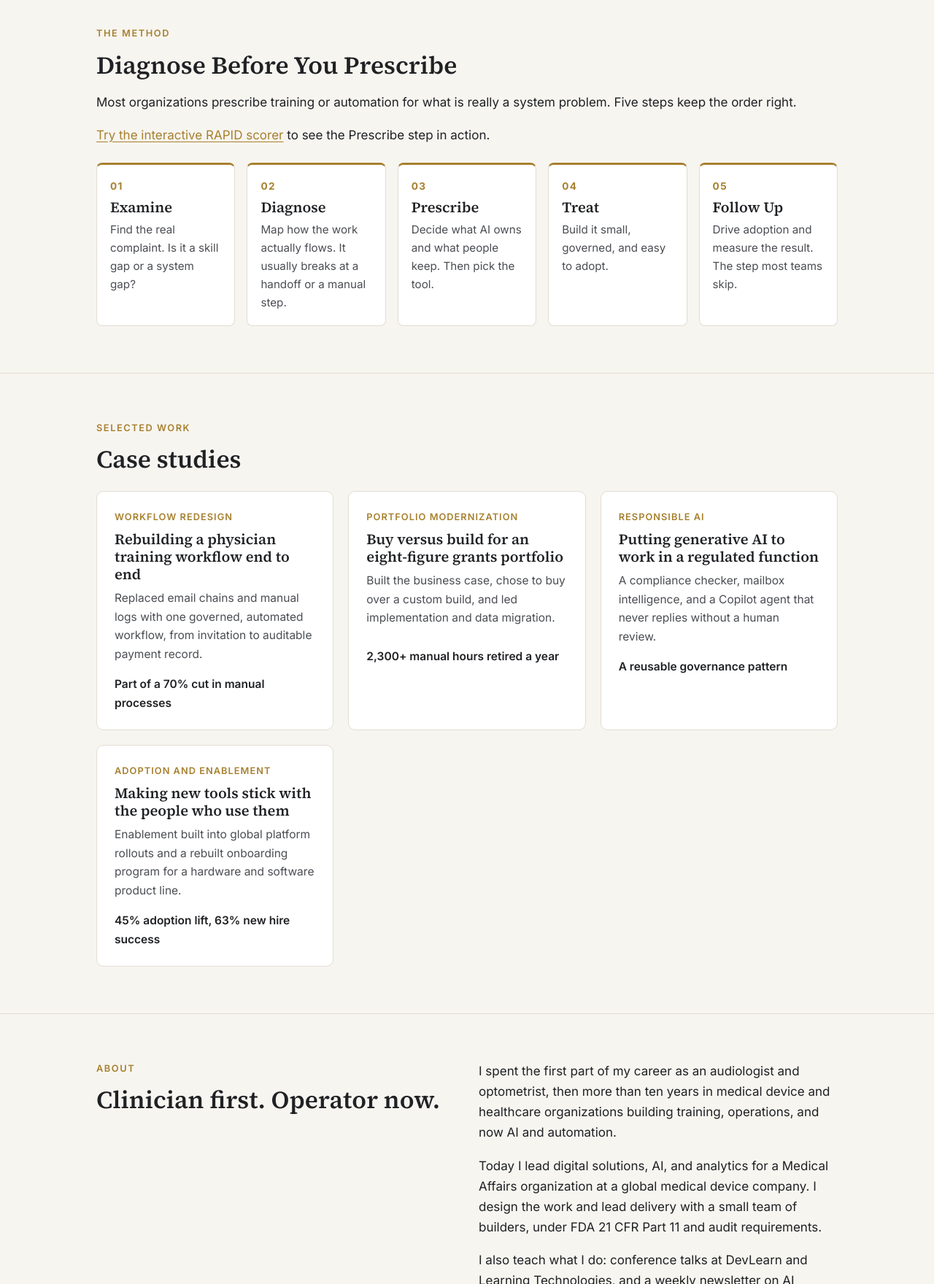
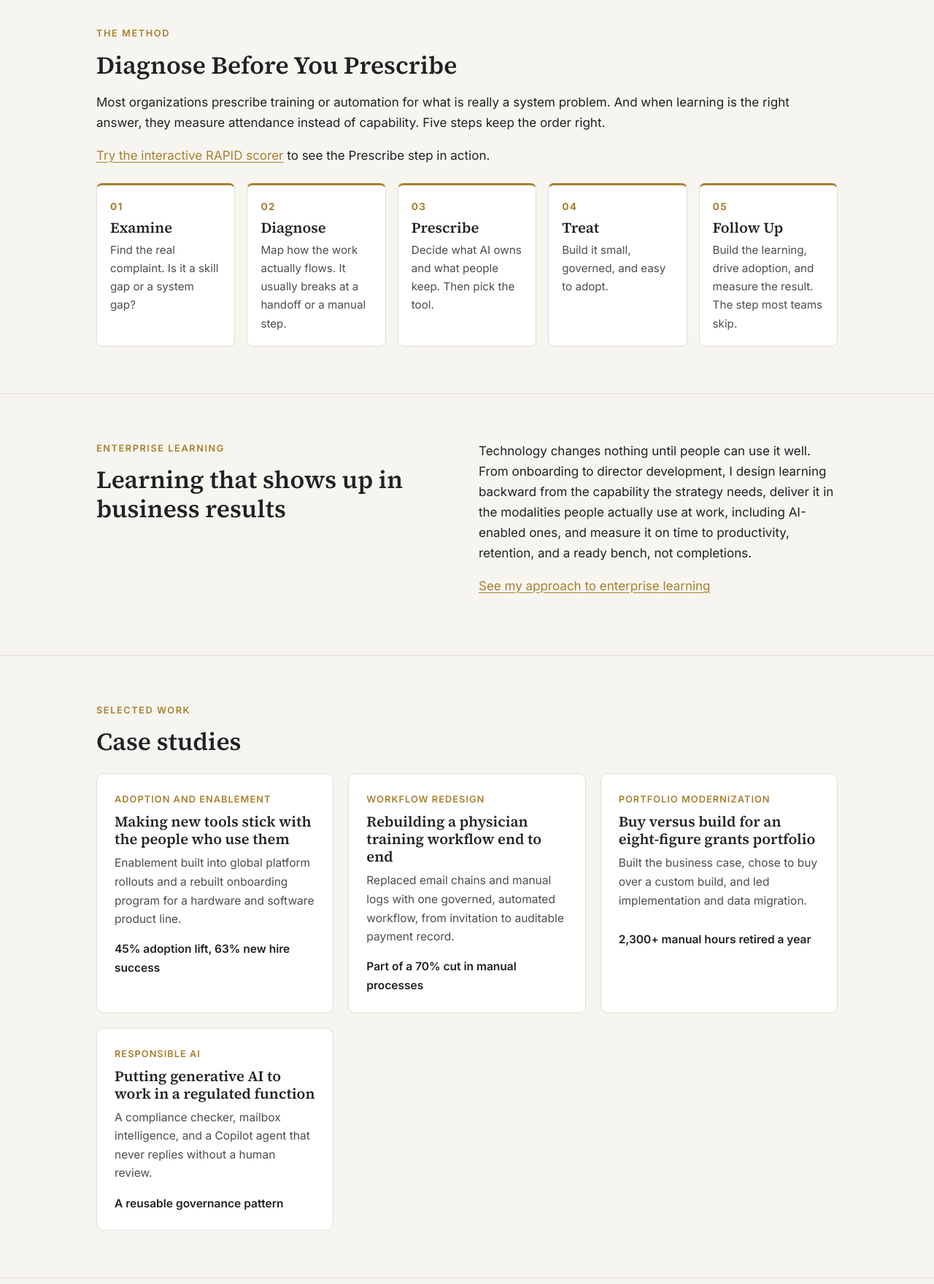
Before and after one commit to sandiejotrina/sandiejotrina.github.io, a plain HTML site: page index.html in a window 1280 px wide. Shown: the part 1040-2800 px from the top of the page at 73% size. Drawn offline with Linux system fonts and the light colour scheme.

Commit message:
Bring learning forward on the home page
Co-Authored-By: Claude Opus 5.5 <noreply@anthropic.com>
Claude-Session: https://claude.ai/code/session_01FsHGWux7D1vV1uaz3SEFNX

```diff
--- a/index.html
+++ b/index.html
@@ -4,7 +4,7 @@
   <meta charset="UTF-8">
   <meta name="viewport" content="width=device-width, initial-scale=1.0">
   <title>Sandie Dela Cruz, AuD, OD, MBA</title>
-  <meta name="description" content="Clinician turned AI transformation and enablement leader. Diagnose the work before you prescribe the technology.">
+  <meta name="description" content="Clinician turned learning, enablement, and AI transformation leader. Diagnose the work before you prescribe the technology, then build the capability that makes it stick.">
   <link rel="preconnect" href="https://fonts.googleapis.com">
   <link rel="preconnect" href="https://fonts.gstatic.com" crossorigin>
   <link href="https://fonts.googleapis.com/css2?family=Inter:wght@400;500;600;700&family=Source+Serif+4:wght@500;600&display=swap" rel="stylesheet">
@@ -28,9 +28,9 @@
   <main>
     <div class="hero">
       <div class="wrap">
-        <p class="eyebrow">AI Transformation and Enablement</p>
+        <p class="eyebrow">Learning, Enablement, and AI Transformation</p>
         <h1>Diagnose the work before you prescribe the technology.</h1>
-        <p class="lede">In medicine you never prescribe before you diagnose. I trained as an audiologist and optometrist, and I run operations the same way: find what is actually broken, decide what AI should own and what people should keep, then make the change stick.</p>
+        <p class="lede">In medicine you never prescribe before you diagnose. I trained as an audiologist and optometrist, and I run operations the same way: find what is actually broken, decide what AI should own and what people should keep, then build the learning that makes the change stick.</p>
         <a class="btn" href="#work">See the work</a>
         <a class="btn ghost" href="contact.html">Get in touch</a>
       </div>
@@ -41,10 +41,10 @@
         <p class="eyebrow">Results</p>
         <h2 id="proof">What the method has delivered</h2>
         <div class="stats">
+          <div class="stat"><strong>63%</strong><span>higher new hire success after rebuilding onboarding and product training</span></div>
+          <div class="stat"><strong>45%</strong><span>higher adoption from enablement built into global platform rollouts</span></div>
           <div class="stat"><strong>70%</strong><span>fewer manual processes across a regulated Medical Affairs operation</span></div>
           <div class="stat"><strong>2,300+</strong><span>manual hours retired every year from one portfolio modernization</span></div>
-          <div class="stat"><strong>45%</strong><span>higher adoption across global SaaS platform rollouts</span></div>
-          <div class="stat"><strong>63%</strong><span>higher new hire success after rebuilding onboarding and product training</span></div>
         </div>
       </div>
     </section>
@@ -53,15 +53,28 @@
       <div class="wrap">
         <p class="eyebrow">The method</p>
         <h2 id="method-h">Diagnose Before You Prescribe</h2>
-        <p>Most organizations prescribe training or automation for what is really a system problem. Five steps keep the order right.</p>
+        <p>Most organizations prescribe training or automation for what is really a system problem. And when learning is the right answer, they measure attendance instead of capability. Five steps keep the order right.</p>
         <p><a href="rapid.html">Try the interactive RAPID scorer</a> to see the Prescribe step in action.</p>
         <ol class="steps">
           <li><h3>Examine</h3><p>Find the real complaint. Is it a skill gap or a system gap?</p></li>
           <li><h3>Diagnose</h3><p>Map how the work actually flows. It usually breaks at a handoff or a manual step.</p></li>
           <li><h3>Prescribe</h3><p>Decide what AI owns and what people keep. Then pick the tool.</p></li>
           <li><h3>Treat</h3><p>Build it small, governed, and easy to adopt.</p></li>
-          <li><h3>Follow Up</h3><p>Drive adoption and measure the result. The step most teams skip.</p></li>
+          <li><h3>Follow Up</h3><p>Build the learning, drive adoption, and measure the result. The step most teams skip.</p></li>
         </ol>
+      </div>
+    </section>
+
+    <section id="learning" aria-labelledby="learning-h">
+      <div class="wrap two-col">
+        <div>
+          <p class="eyebrow">Enterprise learning</p>
+          <h2 id="learning-h">Learning that shows up in business results</h2>
+        </div>
+        <div>
+          <p>Technology changes nothing until people can use it well. From onboarding to director development, I design learning backward from the capability the strategy needs, deliver it in the modalities people actually use at work, including AI-enabled ones, and measure it on time to productivity, retention, and a ready bench, not completions.</p>
+          <p><a href="learning.html">See my approach to enterprise learning</a></p>
+        </div>
       </div>
     </section>
 
@@ -70,6 +83,12 @@
         <p class="eyebrow">Selected work</p>
         <h2 id="work-h">Case studies</h2>
         <div class="cards">
+          <a class="card" href="work/adoption.html">
+            <span class="tag">Adoption and enablement</span>
+            <h3>Making new tools stick with the people who use them</h3>
+            <p>Enablement built into global platform rollouts and a rebuilt onboarding program for a hardware and software product line.</p>
+            <p class="result">45% adoption lift, 63% new hire success</p>
+          </a>
           <a class="card" href="work/physician-training-workflow.html">
             <span class="tag">Workflow redesign</span>
             <h3>Rebuilding a physician training workflow end to end</h3>
@@ -88,12 +107,6 @@
             <p>A compliance checker, mailbox intelligence, and a Copilot agent that never replies without a human review.</p>
             <p class="result">A reusable governance pattern</p>
           </a>
-          <a class="card" href="work/adoption.html">
-            <span class="tag">Adoption and enablement</span>
-            <h3>Making new tools stick with the people who use them</h3>
-            <p>Enablement built into global platform rollouts and a rebuilt onboarding program for a hardware and software product line.</p>
-            <p class="result">45% adoption lift, 63% new hire success</p>
-          </a>
         </div>
       </div>
     </section>
@@ -105,9 +118,9 @@
           <h2 id="about-h">Clinician first. Operator now.</h2>
         </div>
         <div>
-          <p>I spent the first part of my career as an audiologist and optometrist, then more than ten years in medical device and healthcare organizations building training, operations, and now AI and automation.</p>
+          <p>I spent the first part of my career as an audiologist and optometrist, then more than ten years in medical device and healthcare organizations building training and onboarding programs, running learning operations, and now leading AI and automation.</p>
           <p>Today I lead digital solutions, AI, and analytics for a Medical Affairs organization at a global medical device company. I design the work and lead delivery with a small team of builders, under FDA 21 CFR Part 11 and audit requirements.</p>
-          <p>I also teach what I do: conference talks at DevLearn and Learning Technologies, and a weekly newsletter on AI automation governance. <a href="speaking.html">See talks and writing</a>.</p>
+          <p>I also teach what I do: conference talks on learning operations and learning analytics at DevLearn, Learning Technologies, and the Learning Guild, and a weekly newsletter on AI automation governance. <a href="speaking.html">See talks and writing</a>.</p>
         </div>
       </div>
     </section>
```
